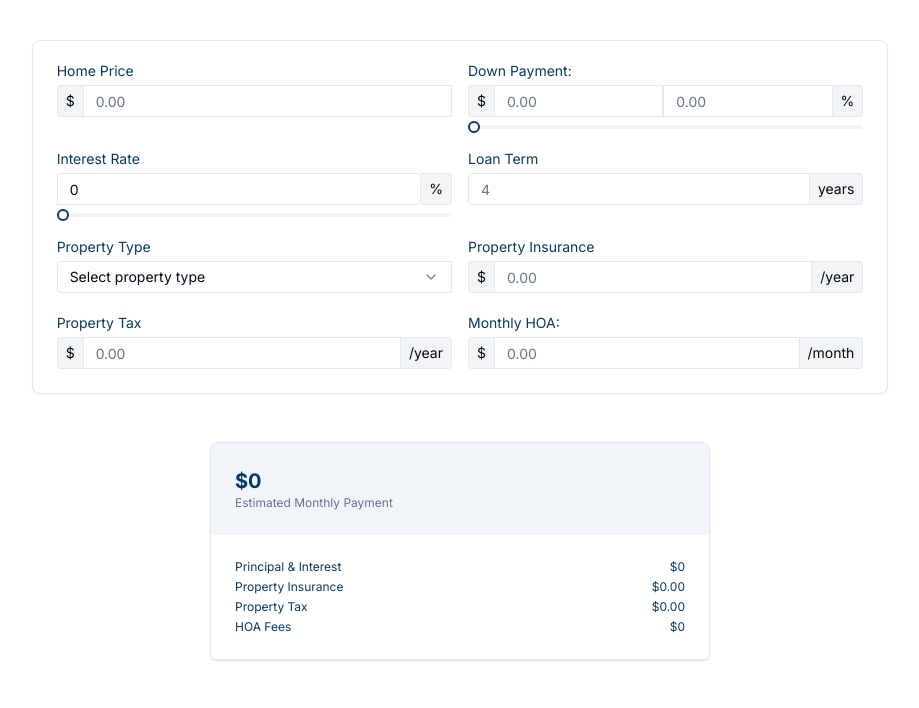
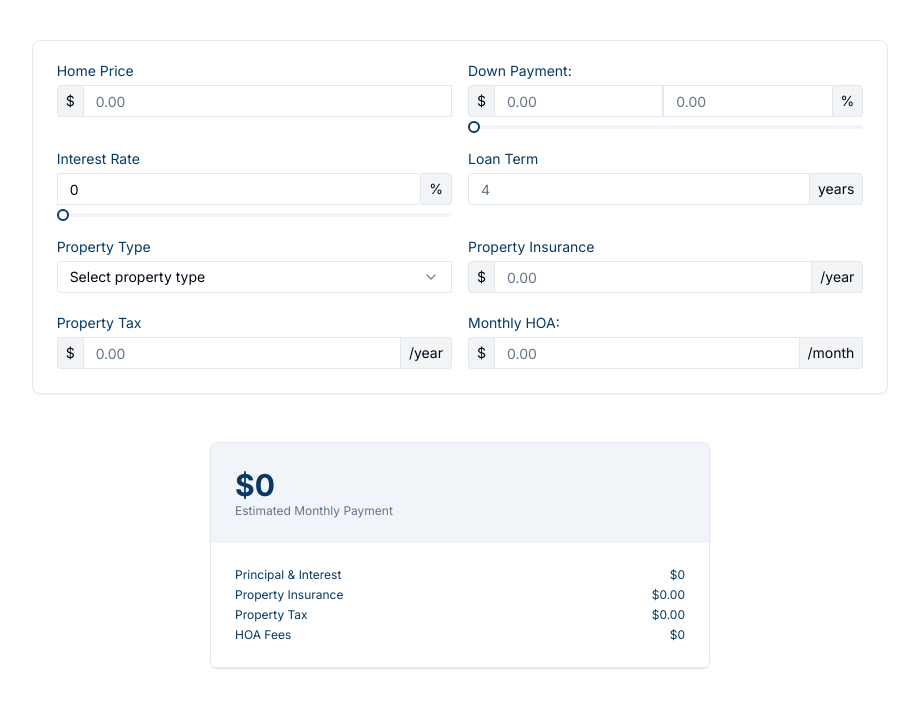
Before and after one commit to Yomzy2223/calculator, a Next.js app: page /refinancing in a window 1280 px wide. Shown: the top 708 px of the page, without its empty margins (180-1099 px from the left). Built offline with nearby package versions, Linux system fonts and the light colour scheme.

Commit message:
Adjusted fonts

```diff
--- a/src/app/affordability/page.tsx
+++ b/src/app/affordability/page.tsx
@@ -175,7 +175,7 @@ const Affordability = () => {
         <Card className="flex flex-col flex-[0.8] my-4 w-full max-w-[500px] h-max">
           <CardContent className="!p-0 text-primary">
             <div className="bg-muted p-6">
-              <p className="font-bold text-lg sm:text-lg lg:text-xl">
+              <p className="font-bold text-xl sm:text-2xl lg:text-3xl">
                 ${monthlyPayment > 0 ? (monthlyPayment || 0).toFixed(2) : 0}
               </p>
               <p className="text-muted-foreground text-xs sm:text-xs lg:text-xs">
--- a/src/app/mortgage/page.tsx
+++ b/src/app/mortgage/page.tsx
@@ -142,7 +142,7 @@ const Mortgage = () => {
         <Card className="flex flex-col flex-[0.8] my-4 w-full max-w-[500px] h-max">
           <CardContent className="!p-0 text-primary">
             <div className="bg-muted p-6">
-              <p className="font-bold text-lg sm:text-lg lg:text-xl">
+              <p className="font-bold text-xl sm:text-2xl lg:text-3xl">
                 ${totalMonthlyPayment > 0 ? totalMonthlyPayment : 0}
               </p>
               <p className="text-muted-foreground text-xs sm:text-xs lg:text-xs">
--- a/src/app/refinancing/page.tsx
+++ b/src/app/refinancing/page.tsx
@@ -156,7 +156,7 @@ const Refinancing = () => {
         <Card className="flex flex-col flex-[0.8] my-4 w-full max-w-[500px] h-max">
           <CardContent className="!p-0 text-primary">
             <div className="bg-muted p-6">
-              <p className="font-bold text-lg sm:text-lg lg:text-xl">
+              <p className="font-bold text-xl sm:text-2xl lg:text-3xl">
                 $
                 {totalMonthlyPayment > 0
                   ? (totalMonthlyPayment || 0).toFixed(2)
```
